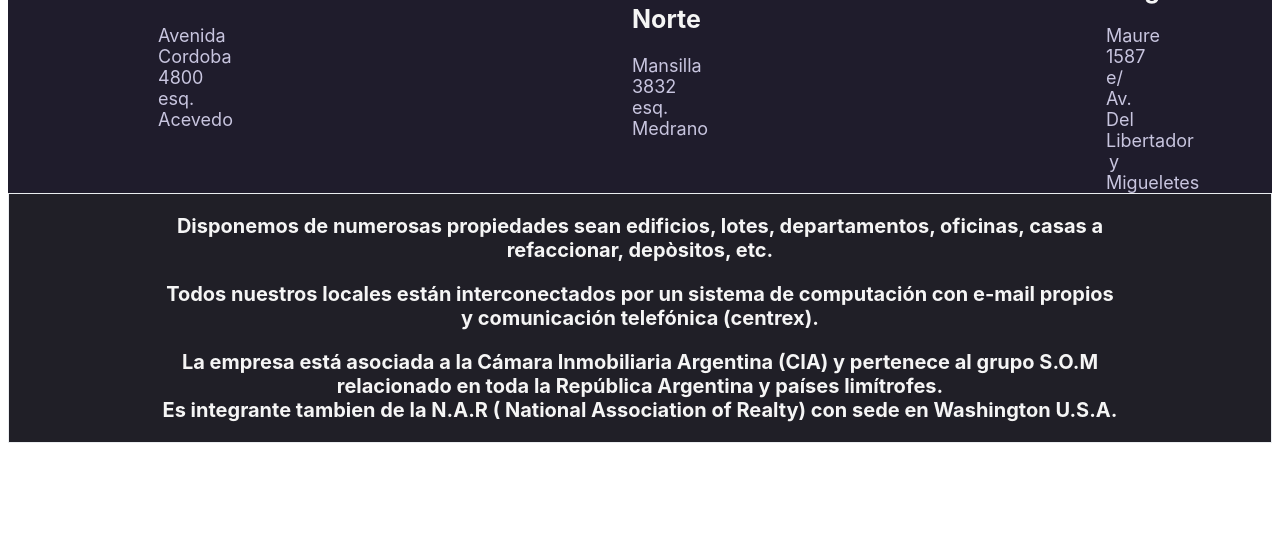
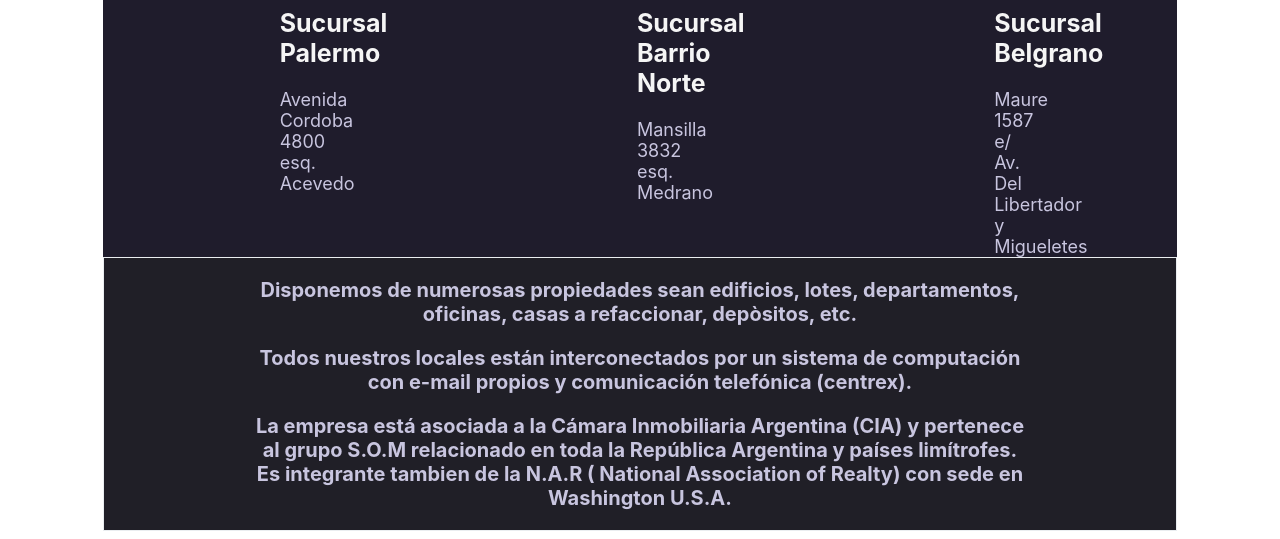
Before and after one commit to AlejandroCopponi/inmobiliaria, a plain HTML site: page index.html in a window 1280 px wide. Shown: the part 577-1116 px from the top of the page. Before the commit the page ends 1028 px from the top, so only its background shows below. Drawn offline with Linux system fonts and the light colour scheme.

Commit message:
retoques

```diff
--- a/CSS/style.css
+++ b/CSS/style.css
@@ -1,4 +1,7 @@
 #contenedor{
+    width:85%;
+    margin-left:7.5%;
+    margin-right:7.5%;
     background-color: rgb(31, 28, 44);
 }
 .centre{
@@ -23,26 +26,26 @@ h2{
 }
 h3{
     text-align: center;
-    color:rgb(245, 245, 245);
+    color:rgb(200, 197, 223);
     font-size: 20px;
     margin-left: 150px;
     margin-right: 150px;
     font-family: -apple-system, BlinkMacSystemFont, 'Segoe UI', Roboto, Oxygen, Ubuntu, Cantarell, 'Open Sans', 'Helvetica Neue', sans-serif;
 }
 #imgizq{
-    width: 25%;
+    width: 30%;
     left: 5px;
     top: 0px;
     float: left;
 }
 #imgcen{
-    width: 25%;
+    width: 30%;
     left: 0px;
     top: 0px;
     display:inline-block
 }
 #imgder{
-    width: 25%;
+    width: 30%;
     left: 0px;
     top: 0px;
     float: right;
@@ -53,5 +56,9 @@ h3{
 #pie{
     border: 1px solid #eaedf0;
     background-color: #201f27;
-   padding: 2 2 2 2px;
+    padding: 2 2 2 2px;
 }
+#tres{
+    width:95%;
+    margin-left:2.5%;
+}
--- a/index.html
+++ b/index.html
@@ -16,11 +16,13 @@
            <div>
                <p>
                    La inmobiliaria comienza a desarrollar sus actividades en el año 1950 siendo su fundador el Arquitecto Vahan Berberian quien proyectò y dirigió diversas obras civiles, educacionales y deportivas, cumpliendo tambien funciones jaràrquicas en varios Municipios de la Provincia de Buenos Aires y en la Municipalidad de la Ciudad Autònoma de Buenos Aires. <br> <br>
-                <h3>
+                   <h2>
                        Actualmente desarrolla su actividad en toda la Ciudad, cuenta con tres oficinas propias en las zonas más exclusivas y estratégicas de la misma
-                </h3>
+                   </h2>
                </p>
            </div>
+
+           <div id="tres">
                <div id="imgizq">
                    <p>
                    <img  src="img/icon1.svg"   width="80" height="80"  alt="Logo sucursales">
@@ -56,6 +58,8 @@
                    </p>
                </div>
            </div>
+       </div>
+
            <br><br>
            <div id="pie">
                <h3>
```
Lines whose indentation alone changed are shown as unchanged.
